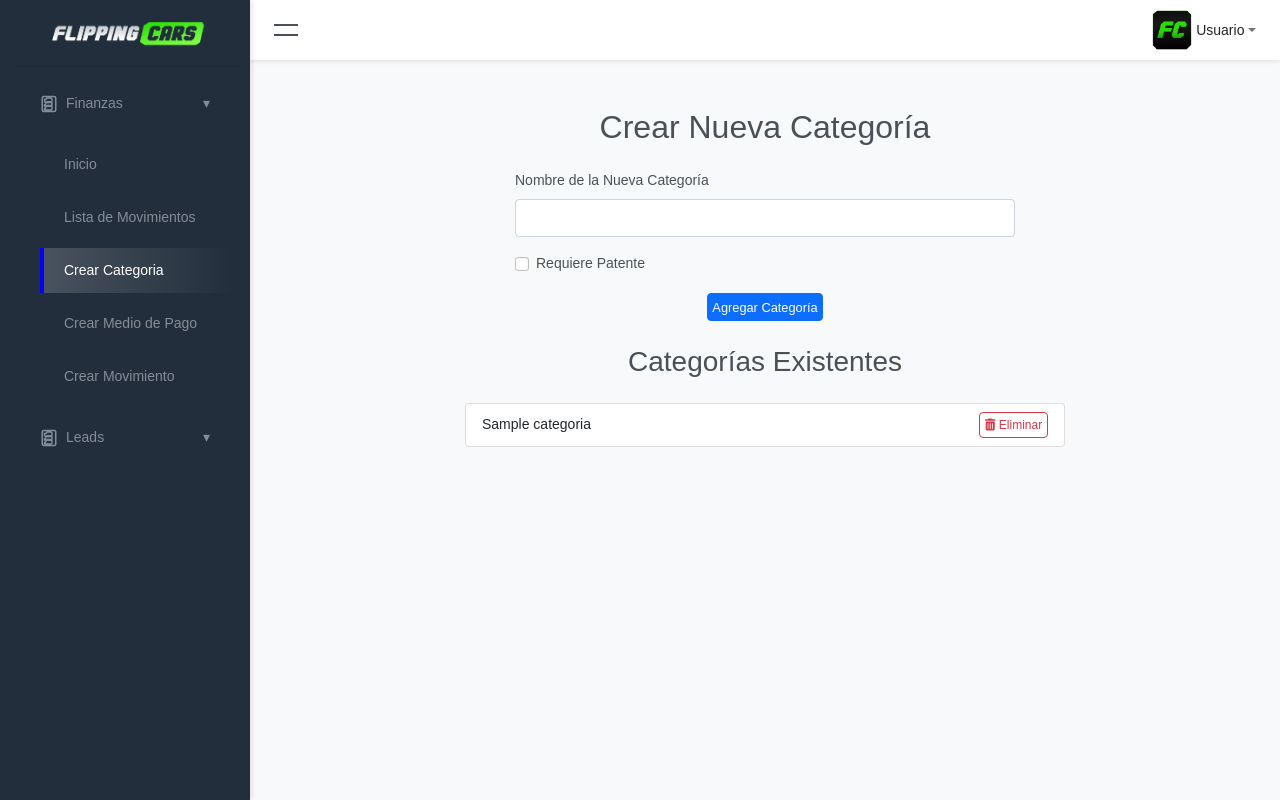
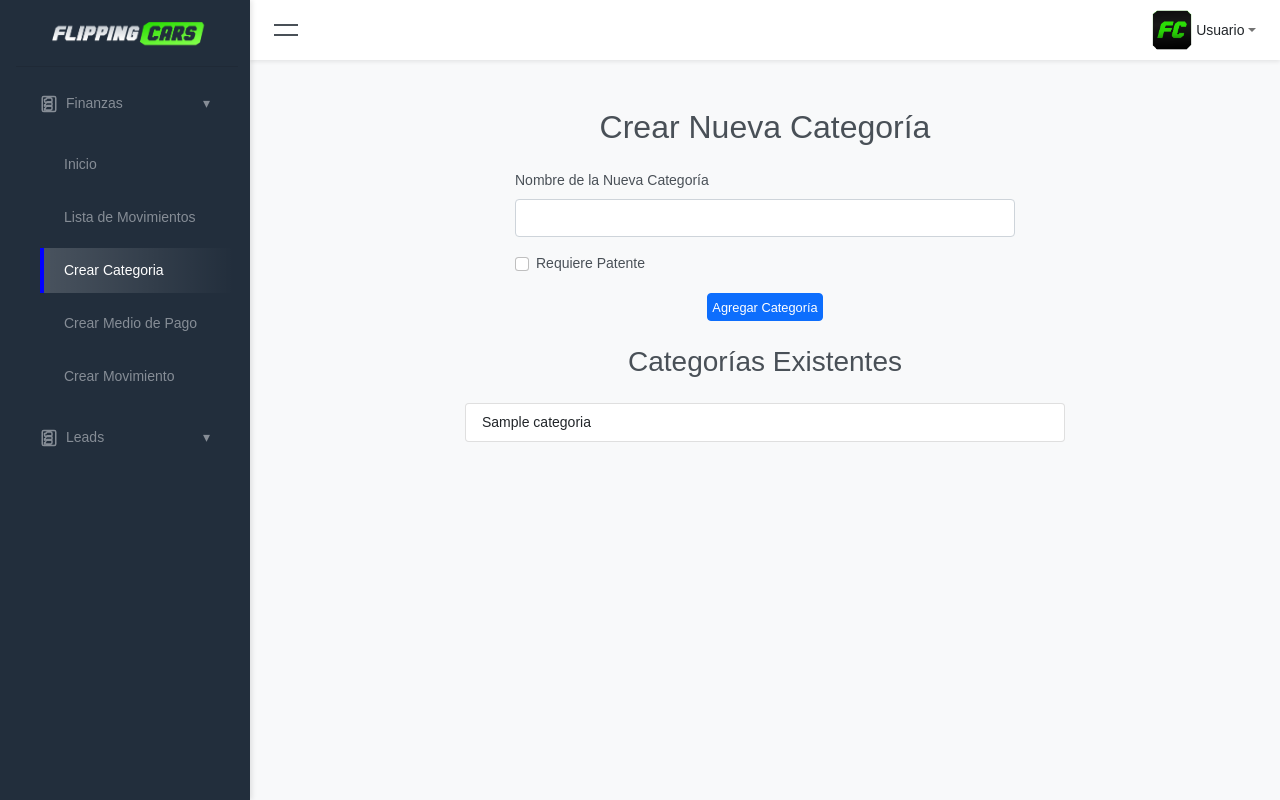
Before and after one commit to santiudev/SistemaGestionFC, a Django app: page /finanzas/categorias/crear/ in a window 1280 px wide. Run offline with Django 5.2, Linux system fonts and the light colour scheme; a user stored in the database is signed in; tables that the repository leaves empty hold one stand-in row (values such as "Sample post"); some libraries are stand-ins or nearby versions.

Commit message:
elimino boton eliminar cat

```diff
--- a/core/core/urls.py
+++ b/core/core/urls.py
@@ -2,9 +2,11 @@ from django.contrib import admin
 from django.urls import path, include
 from django.conf import settings
 from django.conf.urls.static import static
+from django.shortcuts import redirect
 
 urlpatterns = [
     path('admin/', admin.site.urls),
+    path('', lambda request: redirect('/accounts/test/')),  # Redirige la raíz al nuevo destino
     path('accounts/', include('users.urls')),
     path('finanzas/', include('finanzas.urls')),
 ]
--- a/core/finanzas/templates/finanzas/crear_categoria.html
+++ b/core/finanzas/templates/finanzas/crear_categoria.html
@@ -32,12 +32,6 @@
                 {% for categoria in categorias %}
                     <li class="list-group-item d-flex justify-content-between align-items-center">
                         <span>{{ categoria.nombre }}</span>
-                        <form method="post" action="{% url 'finanzas:eliminar_categoria' categoria.id %}" class="ms-2" onsubmit="return confirm('¿Estás seguro de que deseas eliminar esta categoría?');">
-                            {% csrf_token %}
-                            <button type="submit" class="btn btn-outline-danger btn-sm">
-                                <i class="fas fa-trash-alt"></i> Eliminar
-                            </button>
-                        </form>
                     </li>
                 {% endfor %}
             </ul>
--- a/core/finanzas/templates/finanzas/crear_mediodepago.html
+++ b/core/finanzas/templates/finanzas/crear_mediodepago.html
@@ -29,12 +29,6 @@
                 {% for medio in medios_pago %}
                     <li class="list-group-item d-flex justify-content-between align-items-center">
                         <span>{{ medio.nombre }}</span>
-                        <form method="post" action="{% url 'finanzas:eliminar_medio_pago' medio.id %}" class="ms-2" onsubmit="return confirm('¿Estás seguro de que deseas eliminar este medio de pago?');">
-                            {% csrf_token %}
-                            <button type="submit" class="btn btn-outline-danger btn-sm">
-                                <i class="fas fa-trash-alt"></i> Eliminar
-                            </button>
-                        </form>
                     </li>
                 {% endfor %}
             </ul>
```
